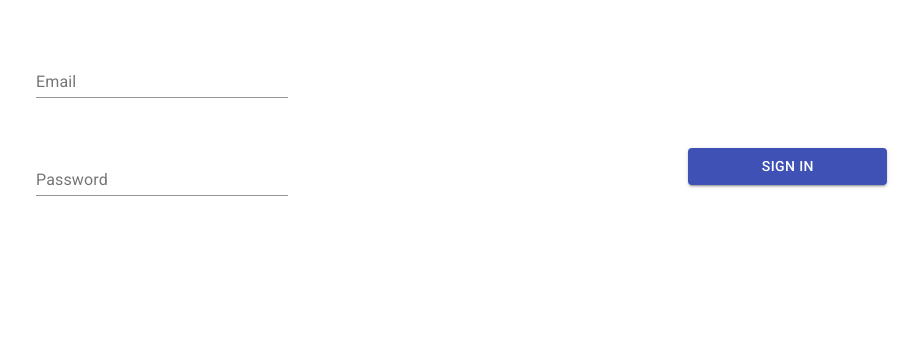
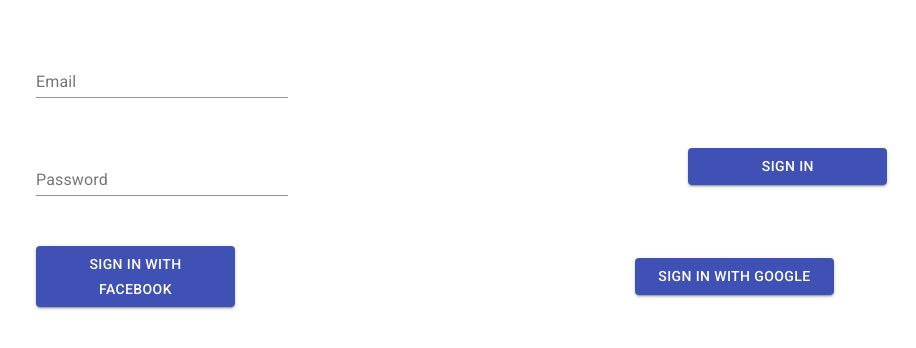
Before and after one commit to AnjaliKevadiya/phone-eats-first, a React (Create React App) app in the folder client/: page /signin in a window 1280 px wide. Shown: the top 348 px of the page, without its empty margins (364-1280 px from the left). Built offline with nearby package versions, Linux system fonts and the light colour scheme.

Commit message:
added sign in with facebook and google buttons

```diff
--- a/client/src/Components/SignInForm/index.js
+++ b/client/src/Components/SignInForm/index.js
@@ -30,6 +30,11 @@ export default function BasicTextFields() {
           <Button variant="contained" color="primary" href="/home">
     Sign In
   </Button>
+  <Button variant="contained" color="primary" href="/home">
+    Sign in With Facebook
+  </Button><Button variant="contained" color="primary" href="/home">
+    Sign in With Google
+  </Button>
     </form>
   </div>
   );
```
